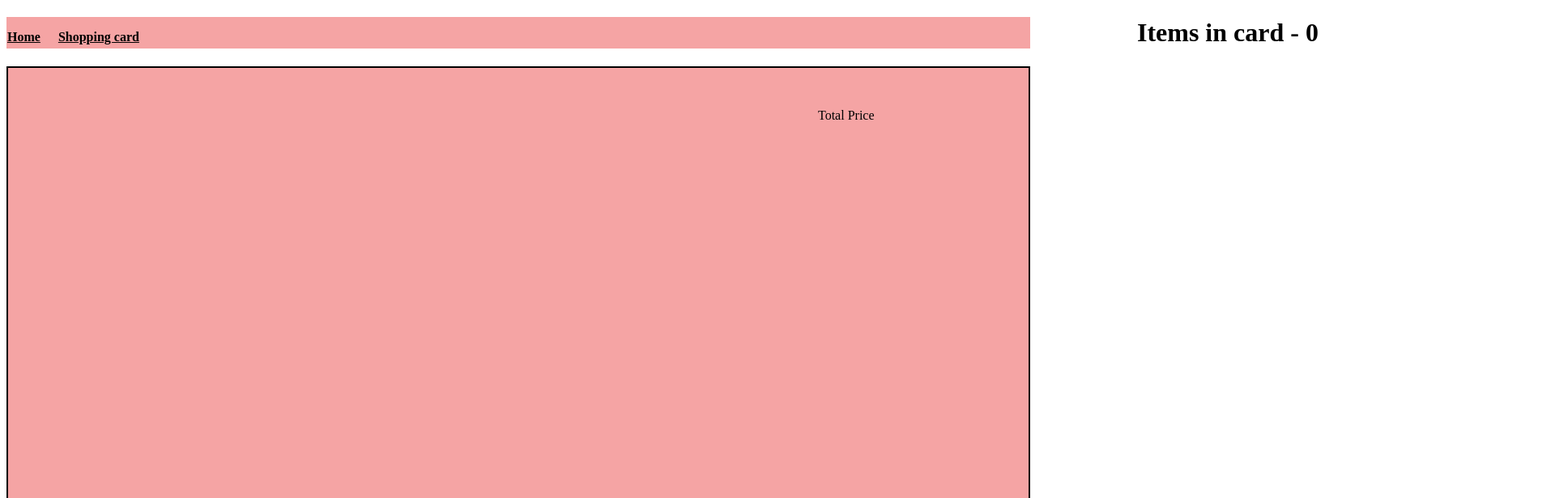
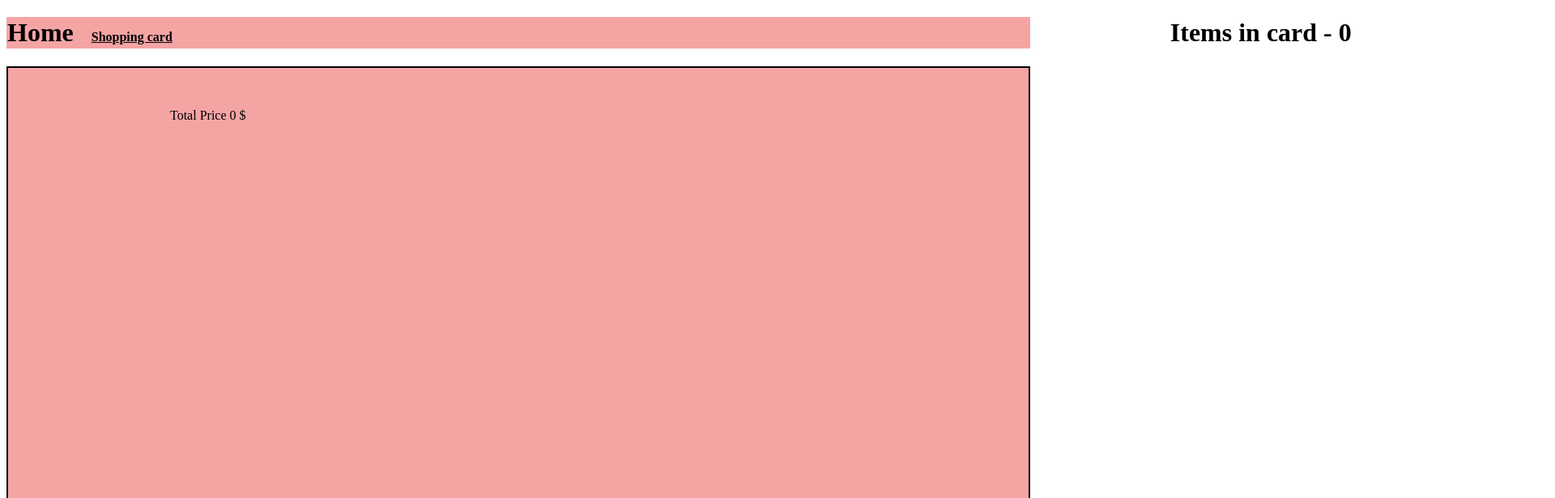
Before and after one commit to asytkin/AngularProject, an Angular app: page /property-basket in a window 1280 px wide. Shown: the top 616 px of the page at 81% size, 1920 px wide, since content can reach past the window. Built offline with nearby package versions, Linux system fonts and the light colour scheme.

Commit message:
мелкие исправления

```diff
--- a/src/app/header/header.component.html
+++ b/src/app/header/header.component.html
@@ -2,7 +2,7 @@
     <nav>
         <tr>
             <th>
-                <a href="default.asp">Home</a>
+                <a>Home</a>
             </th>
             <th>
                 <a class="shoppingCardText" routerLink="property-basket">Shopping card</a>
--- a/src/app/property/property-basket/property-basket.component.css
+++ b/src/app/property/property-basket/property-basket.component.css
@@ -15,6 +15,6 @@
 
  .totalPriceText
  {
-    left:950px;
+    left:150px;
     position:relative;
  }
--- a/src/app/property/property-basket/property-basket.component.html
+++ b/src/app/property/property-basket/property-basket.component.html
@@ -1,5 +1,5 @@
 <div class='basketItemsList'>
-  <div class='totalPriceText'>Total Price</div>
+  <div class='totalPriceText'>Total Price {{basketItemsSum | async}} $</div>
   <ul>
       <li *ngFor="let basketItem of basketItems">
           <app-property-basket-item [basketItem]="basketItem"></app-property-basket-item>
--- a/src/app/property/property-basket/property-basket.component.ts
+++ b/src/app/property/property-basket/property-basket.component.ts
@@ -1,3 +1,4 @@
+import { Observable } from 'rxjs';
 import { Component } from '@angular/core';
 import { BasketItem } from 'src/app/model/basketitem';
 import { CartService } from 'src/app/service/cart.service';
@@ -9,8 +10,10 @@ import { CartService } from 'src/app/service/cart.service';
 })
 export class PropertyBasketComponent {
   basketItems: BasketItem[] = [];
+  basketItemsSum:Observable< number >| undefined;
 
   constructor(private cartService: CartService) {
     this.basketItems = this.cartService.getCartItems();
+    this.basketItemsSum = this.cartService.getCartSum();
   }
 }
--- a/src/app/property/property-product/property-product.component.html
+++ b/src/app/property/property-product/property-product.component.html
@@ -2,8 +2,6 @@
     <span class="productdesc">{{product.title}}</span>
     <span class="productprice">{{product.price}}</span>
     <span class="productaddToCard">
-      <form>
-        <button (click)="onAddToCart()">Add to card</button>
-      </form>
+    <button (click)="onAddToCart()">Add to card</button>
     </span>
 </div>
```
